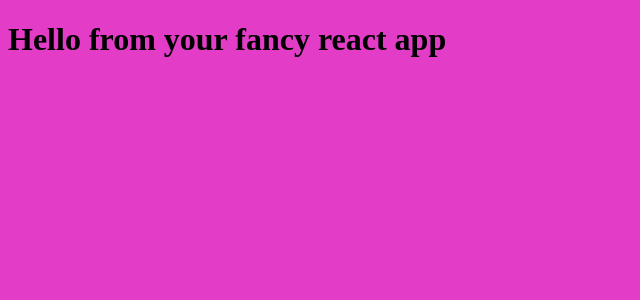
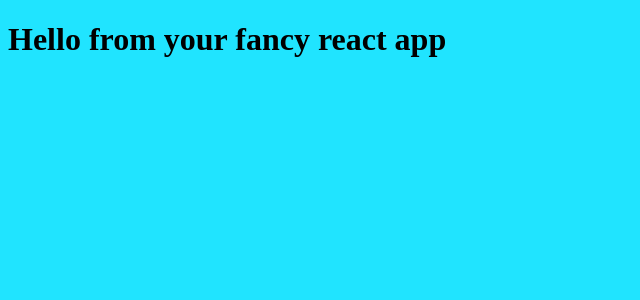
Before and after one commit to gorsuchtim/projectTemplate-react, a React app: page / in a window 1280 px wide. Shown: the top 300 px of the page, without its empty margins (0-640 px from the left). Built offline with nearby package versions, Linux system fonts and the light colour scheme; the HTML template or start-up script is replaced by a standard one.

Commit message:
chang root to app

```diff
--- a/src/html/index.html
+++ b/src/html/index.html
@@ -6,6 +6,6 @@
     <title>Local Env</title>
   </head>
   <body>
-    <div id="root"></div>
+    <div id="app"></div>
   </body>
 </html>
--- a/src/index.js
+++ b/src/index.js
@@ -14,7 +14,7 @@ ReactDOM.render(
   <React.StrictMode>
     <App />
   </React.StrictMode>,
-  document.getElementById("root")
+  document.getElementById("app")
 );
 
 // If you want your app to work offline and load faster, you can change
--- a/src/scss/_baseStyles.scss
+++ b/src/scss/_baseStyles.scss
@@ -1,3 +1,3 @@
 body {
-  background-color: $background-color--pink;
+  background-color: $background-color--blue;
 }
--- a/src/scss/_variables.scss
+++ b/src/scss/_variables.scss
@@ -1 +1,2 @@
 $background-color--pink: #e33cc7;
+$background-color--blue: #20e4ff;
```
